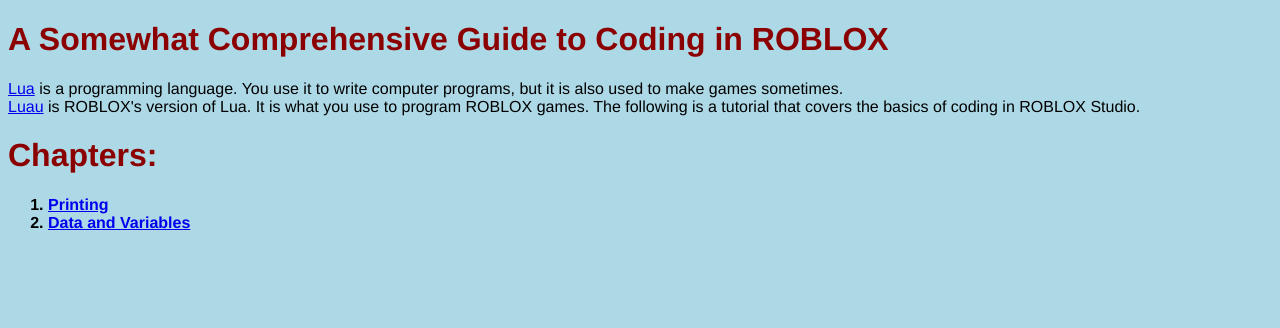
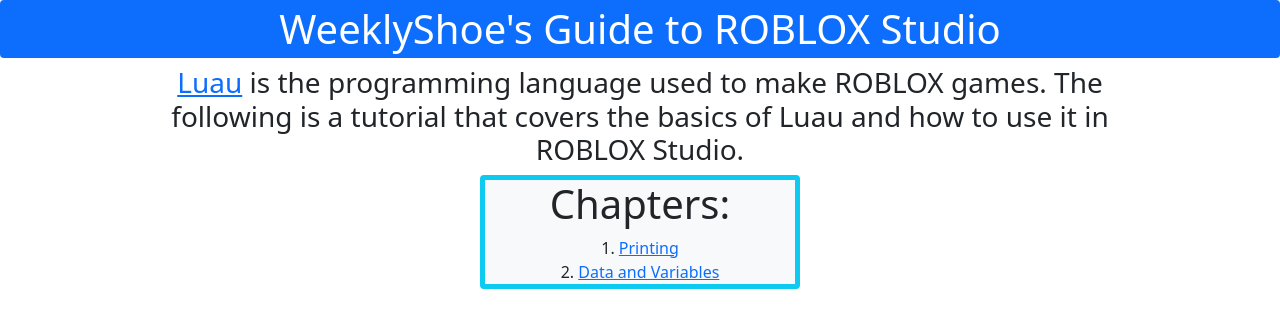
Before and after one commit to andyw1589/roblox-tutorial, a plain HTML site: page index.html in a window 1280 px wide. Drawn offline with nearby package versions, Linux system fonts and the light colour scheme.

Commit message:
redid the front page with bootstrap

```diff
--- a/index.html
+++ b/index.html
@@ -2,36 +2,23 @@
 
 <html>
     <head>
-        <title>A Somewhat Comprehensive Guide to Coding in ROBLOX</title>
-
-        <style>
-            body {
-                background-color: lightblue;
-                font-family: "Helvetica";
-            }
-            #chapters {
-                font-weight: 700;
-            }
-            h1 {
-                color: darkred;
-            }
-        </style>
+        <link href="https://cdn.jsdelivr.net/npm/bootstrap@5.1.3/dist/css/bootstrap.min.css" rel="stylesheet" integrity="sha384-1BmE4kWBq78iYhFldvKuhfTAU6auU8tT94WrHftjDbrCEXSU1oBoqyl2QvZ6jIW3" crossorigin="anonymous">
+        <title>WeeklyShoe's Guide to ROBLOX Studio</title>
     </head>
 
     <body>
-        <h1>A Somewhat Comprehensive Guide to Coding in ROBLOX</h1>
-        <p><a href="https://en.wikipedia.org/wiki/Lua_(programming_language)" target="_blank">Lua</a> is a programming language.
-        You use it to write computer programs, but it is also used to make games sometimes.<br>
+        <heading>
+            <h1 class="bg-primary text-white text-center rounded border border-primary border-5">WeeklyShoe's Guide to ROBLOX Studio</h1>
+            <h3 class="w-75 mx-auto text-center"><a href="https://luau-lang.org/" target="_blank">Luau</a> is the programming language used to make ROBLOX games.
+            The following is a tutorial that covers the basics of Luau and how to use it in ROBLOX Studio.</h3>
+        </heading>
 
-        <a href="https://luau-lang.org/" target="_blank">Luau</a> is ROBLOX's version of Lua. It is what you use to program ROBLOX games.
-        The following is a tutorial that covers the basics of coding in ROBLOX Studio.</p>
-
-        <div id="chapters">
+        <section id="chapters" class="w-25 mx-auto text-center bg-light border border-info border-5 rounded">
             <h1>Chapters:</h1>
-            <ol>
+            <ol id="chapter-list" class="list-group list-group-numbered">
                 <li><a href="chapters/chapter1/chapter1.html" target="_blank">Printing</a></li>
                 <li><a href="chapters/chapter2/chapter2.html" target="_blank">Data and Variables</a></li>
             </ol>
-        </div>
+        </section>
     </body>
 </html>
```
